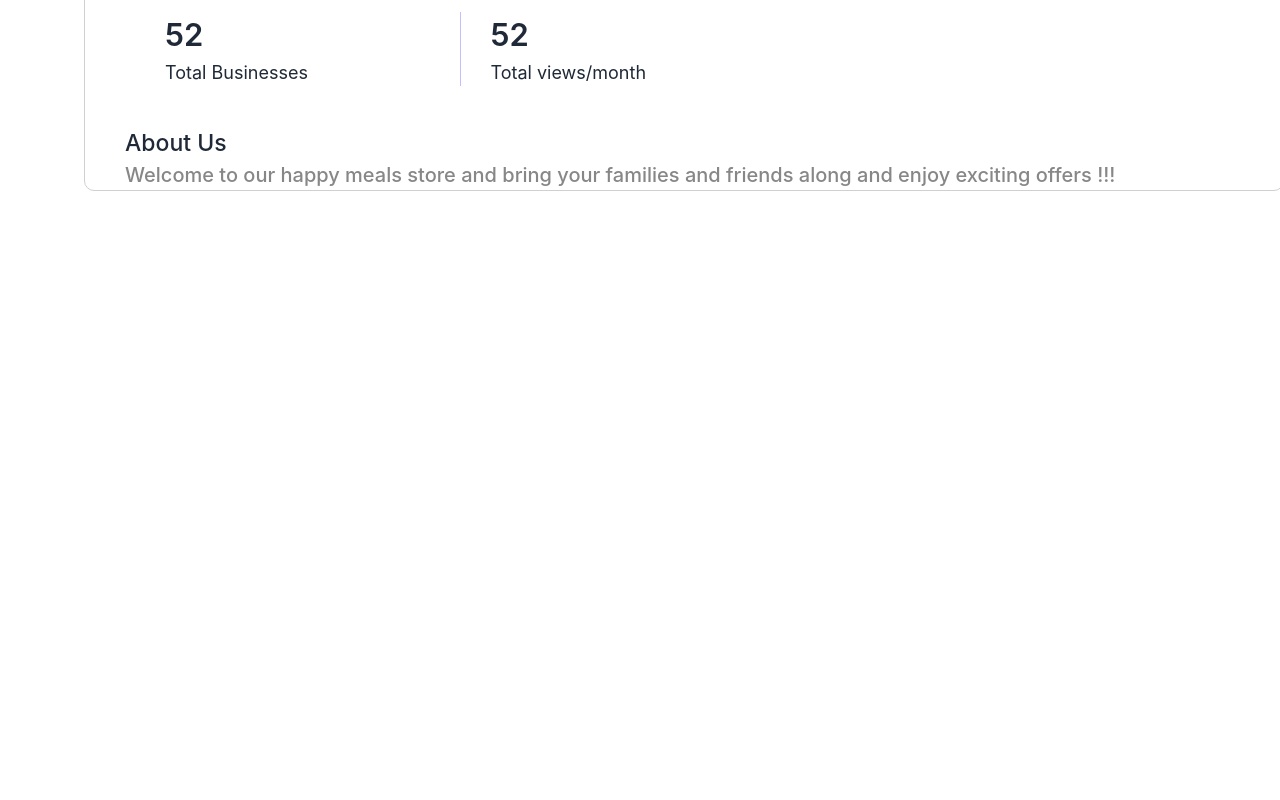
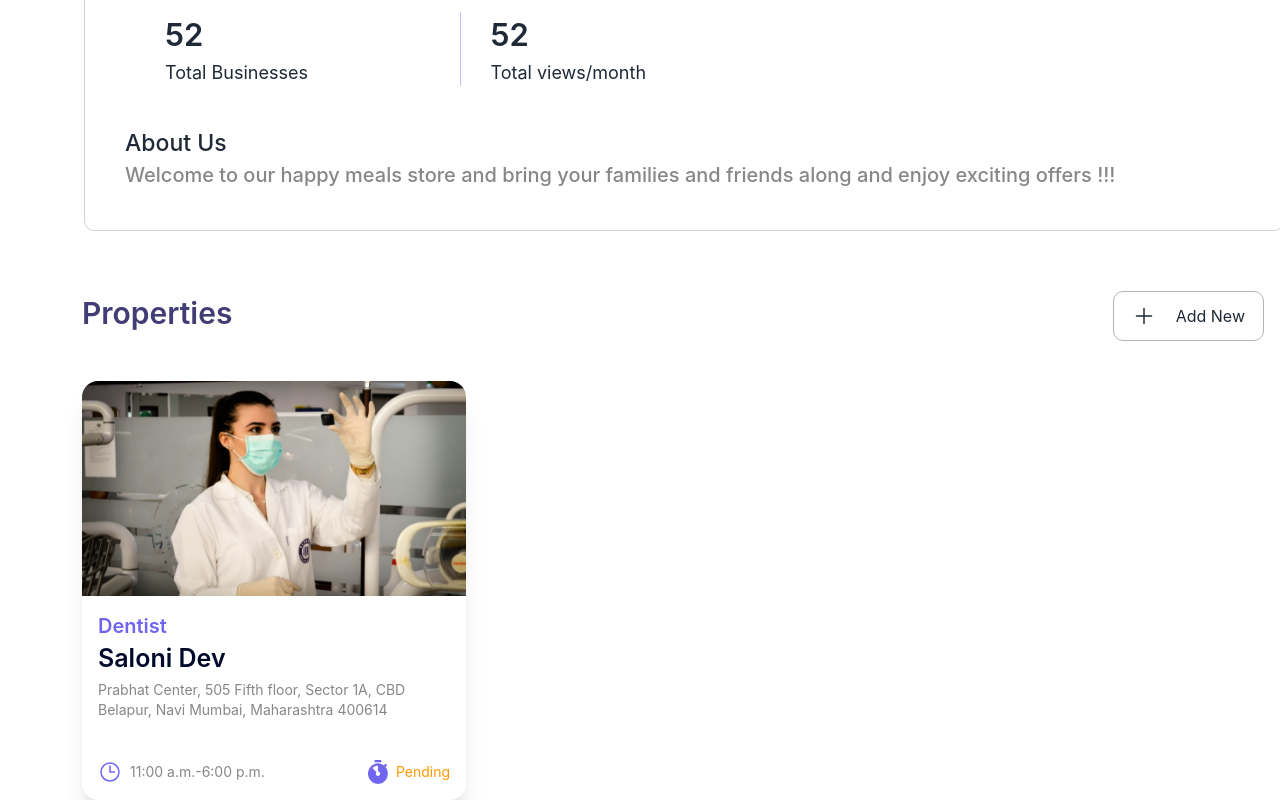
Before and after one commit to EhsanEIK/profiles-web-app, a React (Create React App) app: page / in a window 1280 px wide. Shown: the part 602-1402 px from the top of the page. Before the commit the page ends 800 px from the top, so only its background shows below. Built offline with nearby package versions, Linux system fonts and the light colour scheme.

Commit message:
added CardOne in Cards

```diff
--- a/src/Components/About/About.js
+++ b/src/Components/About/About.js
@@ -45,7 +45,7 @@ const About = () => {
                 </div>
                 <div></div>
             </div>
-            <div className='mt-[2.5rem] mx-[2.5rem]'>
+            <div className='my-[2.5rem] mx-[2.5rem]'>
                 <h1 className='font-medium text-[1.438rem]'>About Us</h1>
                 <p className='font-medium text-[1.25rem] text-[#878787]'>Welcome to our happy meals store and bring your families and friends along and enjoy exciting offers !!!</p>
             </div>
--- /dev/null
+++ b/src/Components/Cards/CardOne.js
@@ -0,0 +1,31 @@
+import React from 'react';
+import dentist from '../../assets/images/dentist.png';
+import bell from '../../assets/images/bell.png';
+
+const CardOne = () => {
+    return (
+        <div className="card card-compact w-96 bg-base-100 shadow-xl">
+            <figure><img src={dentist} alt="Dentist" /></figure>
+            <div className="card-body">
+                <h3 className="text-xl text-[#7065F0] font-semibold">Dentist</h3>
+                <h2 className="text-[1.563rem] text-[#000929] font-semibold">Saloni Dev</h2>
+                <p className='text-[#878787] mt-1'>Prabhat Center, 505 Fifth floor, Sector 1A, CBD Belapur, Navi Mumbai, Maharashtra 400614</p>
+                <div className="flex justify-between mt-8">
+                    <div className='flex items-center gap-x-2'>
+                        <svg xmlns="http://www.w3.org/2000/svg" fill="none" viewBox="0 0 24 24" stroke-width="1.5" stroke="#7065F0" class="w-6 h-6">
+                            <path stroke-linecap="round" stroke-linejoin="round" d="M12 6v6h4.5m4.5 0a9 9 0 11-18 0 9 9 0 0118 0z" />
+                        </svg>
+                        <p className='text-[#878787]'>11:00 a.m.-6:00 p.m.</p>
+                    </div>
+
+                    <div className='flex items-center gap-x-2'>
+                        <img src={bell} alt="bell" className='w-5' />
+                        <p className='text-[#FF9900]'>Pending</p>
+                    </div>
+                </div>
+            </div>
+        </div>
+    );
+};
+
+export default CardOne;
--- /dev/null
+++ b/src/Components/Cards/Cards.js
@@ -0,0 +1,12 @@
+import React from 'react';
+import CardOne from './CardOne';
+
+const Cards = () => {
+    return (
+        <div>
+            <CardOne></CardOne>
+        </div>
+    );
+};
+
+export default Cards;
--- /dev/null
+++ b/src/Components/Properties/Properties.js
@@ -0,0 +1,21 @@
+import React from 'react';
+import Cards from '../Cards/Cards';
+
+const Properties = () => {
+    return (
+        <section className='container pl-[82px] pr-4 mt-[450px]'>
+            <div className='lg:flex justify-between mb-10'>
+                <h1 className='text-[1.875rem] font-semibold text-[#423D74]'>Properties</h1>
+                <button className='flex border-[1px] border-[#B4B4B4] rounded-[10px] py-3 px-[18px]'>
+                    <svg xmlns="http://www.w3.org/2000/svg" fill="none" viewBox="0 0 24 24" stroke-width="1.5" stroke="currentColor" class="w-6 h-6">
+                        <path stroke-linecap="round" stroke-linejoin="round" d="M12 4.5v15m7.5-7.5h-15" />
+                    </svg>
+                    <span className='ml-5'>Add New</span>
+                </button>
+            </div>
+            <Cards></Cards>
+        </section>
+    );
+};
+
+export default Properties;
--- a/src/Pages/Home/Home.js
+++ b/src/Pages/Home/Home.js
@@ -1,6 +1,7 @@
 import React from 'react';
 import About from '../../Components/About/About';
 import Navbar from '../../Components/Navbar/Navbar';
+import Properties from '../../Components/Properties/Properties';
 import TopHeader from '../../Components/TopHeader/TopHeader';
 
 const Home = () => {
@@ -9,6 +10,7 @@ const Home = () => {
             <Navbar></Navbar>
             <TopHeader></TopHeader>
             <About></About>
+            <Properties></Properties>
         </div>
     );
 };
```
Also changed, not shown: src/assets/images/bell.png (added), src/assets/images/dentist.png (renamed from src/assets/images/human.png).
